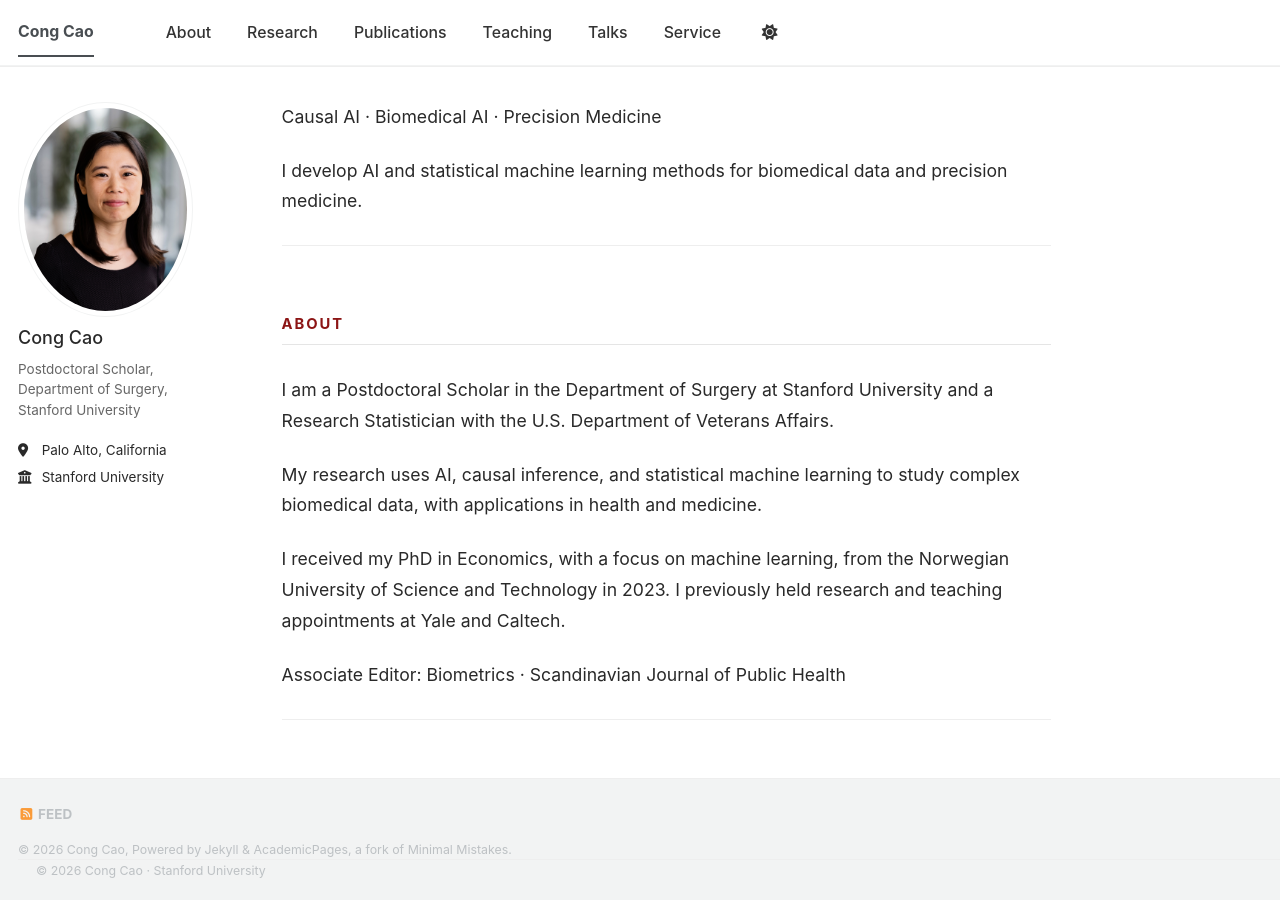
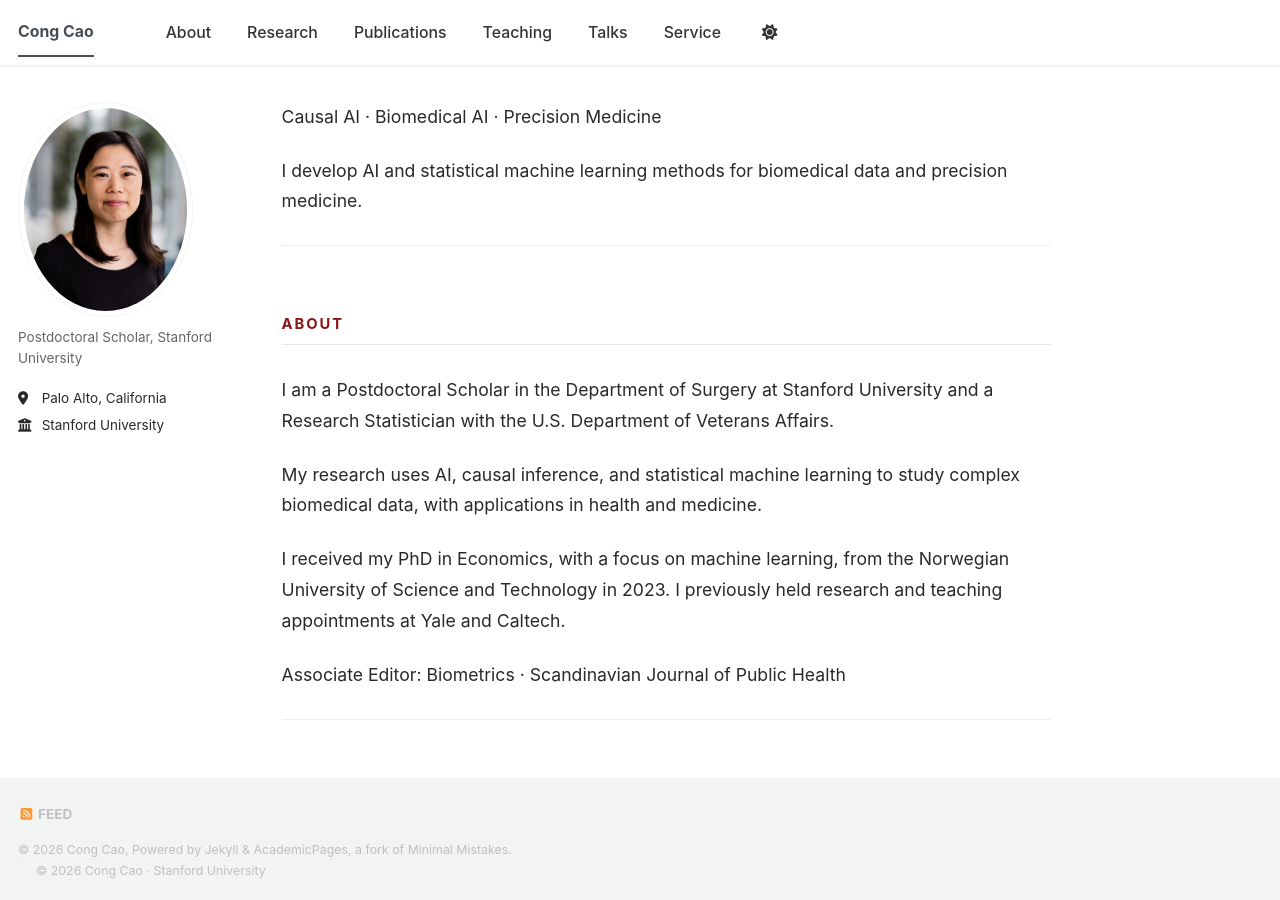
Before and after one commit to congca0/congca0.github.io, a Jekyll site: the page built from about.md, in a window 1280 px wide and 900 px high. Built offline with Jekyll 4.4.1, drawn with Linux system fonts in a browser that asks for light colours; a style sheet for code colours, icons or effects is not loaded; our own code applies the rules of GitHub Pages for plain Markdown files.

Commit message:
Update _config.yml

```diff
--- a/_config.yml
+++ b/_config.yml
@@ -6,9 +6,9 @@ baseurl: ""
 
 # Site author
 author:
-  name: "Cong Cao"
+  name: ""
   avatar: "profile.jpg"
-  bio: "Postdoctoral Scholar, Department of Surgery, Stanford University"
+  bio: "Postdoctoral Scholar, Stanford University"
   location: "Palo Alto, California"
   employer: "Stanford University"
 
```
